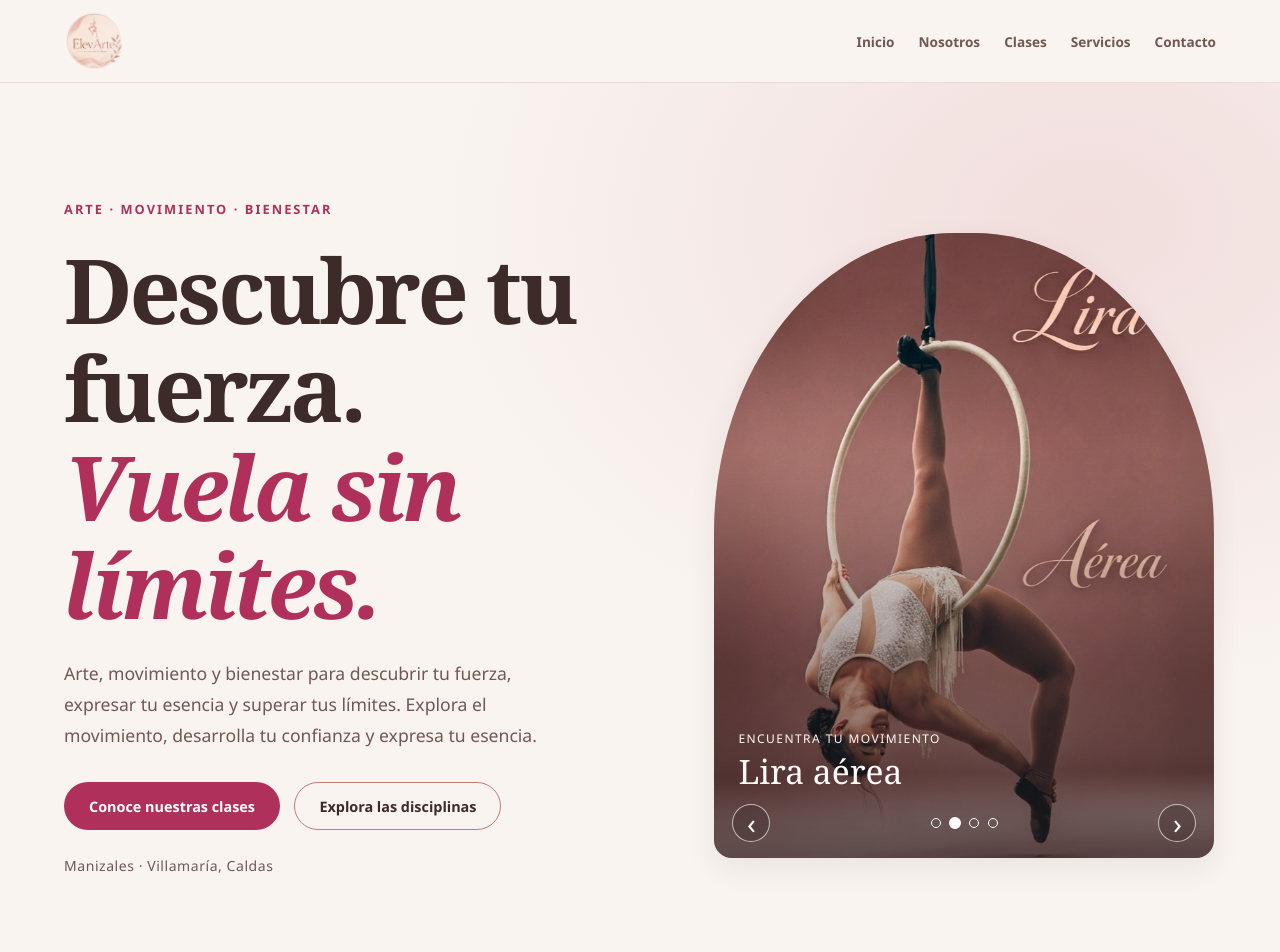
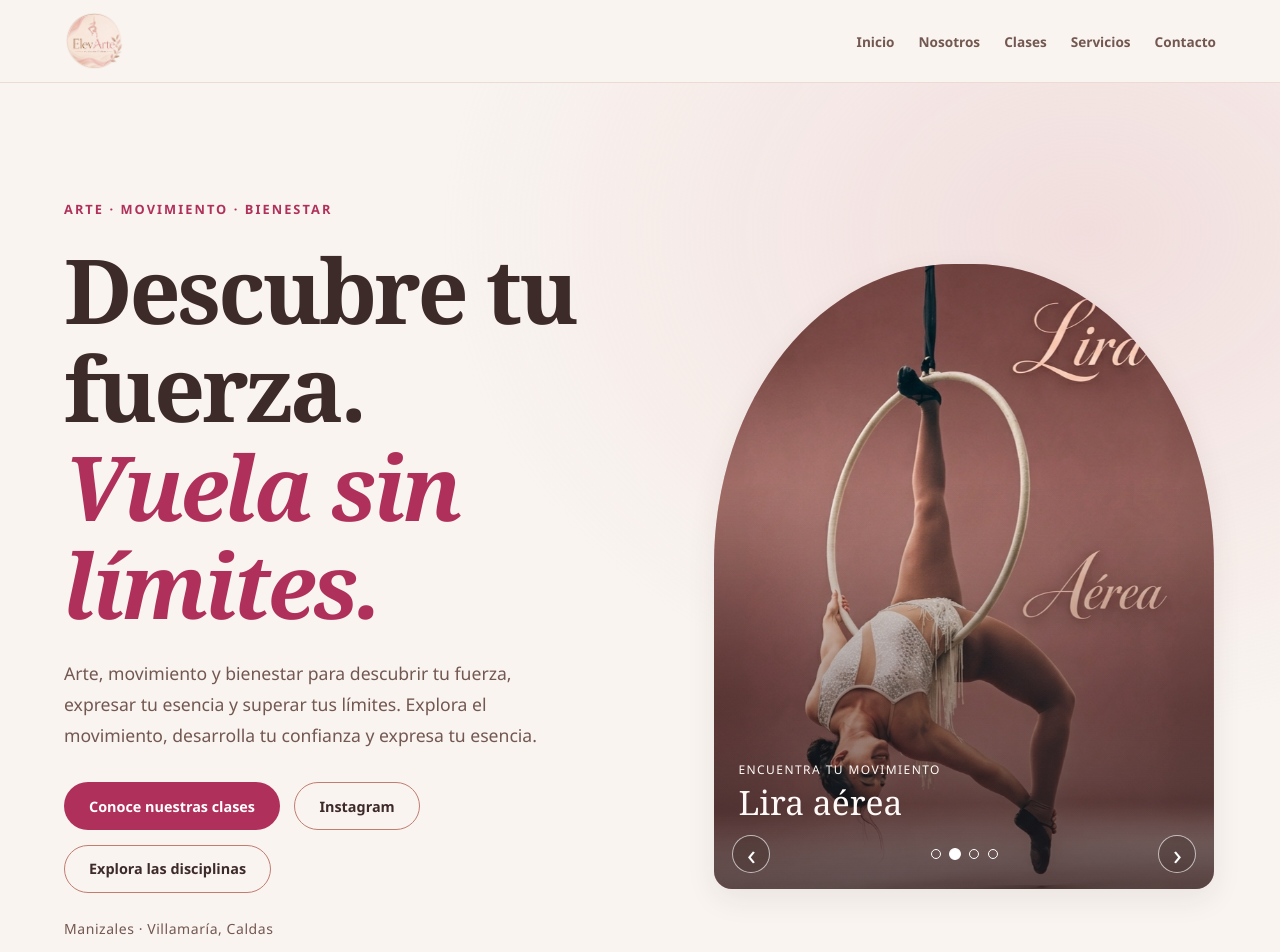
Before and after one commit to Brahian-Salazar/elevarte-web, a React (Vite) app: page / in a window 1280 px wide. Shown: the top 952 px of the page. Built offline with nearby package versions, Linux system fonts and the light colour scheme.

Commit message:
feat: agregar botón de Instagram al inicio

```diff
--- a/src/data/site.js
+++ b/src/data/site.js
@@ -18,6 +18,7 @@ export const siteConfig = {
   contact: {
     whatsappNumber: WHATSAPP_NUMBER,
     whatsappUrl: `https://wa.me/${WHATSAPP_NUMBER}`,
+    instagramUrl: 'https://www.instagram.com/elevartevuelasinlimites/',
   },
 
   navigation: [
--- a/src/sections/Hero.jsx
+++ b/src/sections/Hero.jsx
@@ -89,6 +89,9 @@ export default function Hero() {
     'Hola, quiero conocer las clases de ElevArte.'
   )}`
 
+  const instagramUrl =
+    siteConfig.contact.instagramUrl
+
   return (
     <section
       className="hero"
@@ -126,6 +129,16 @@ export default function Hero() {
 
             <a
               className="button button--outline"
+              href={instagramUrl}
+              target="_blank"
+              rel="noopener noreferrer"
+              aria-label="Síguenos en Instagram"
+            >
+              Instagram
+            </a>
+
+            <a
+              className="button button--outline"
               href="#clases"
             >
               Explora las disciplinas
@@ -144,7 +157,9 @@ export default function Hero() {
             onMouseLeave={() => setIsPaused(false)}
             onFocus={() => setIsPaused(true)}
             onBlur={(event) => {
-              if (!event.currentTarget.contains(event.relatedTarget)) {
+              if (
+                !event.currentTarget.contains(event.relatedTarget)
+              ) {
                 setIsPaused(false)
               }
             }}
```
